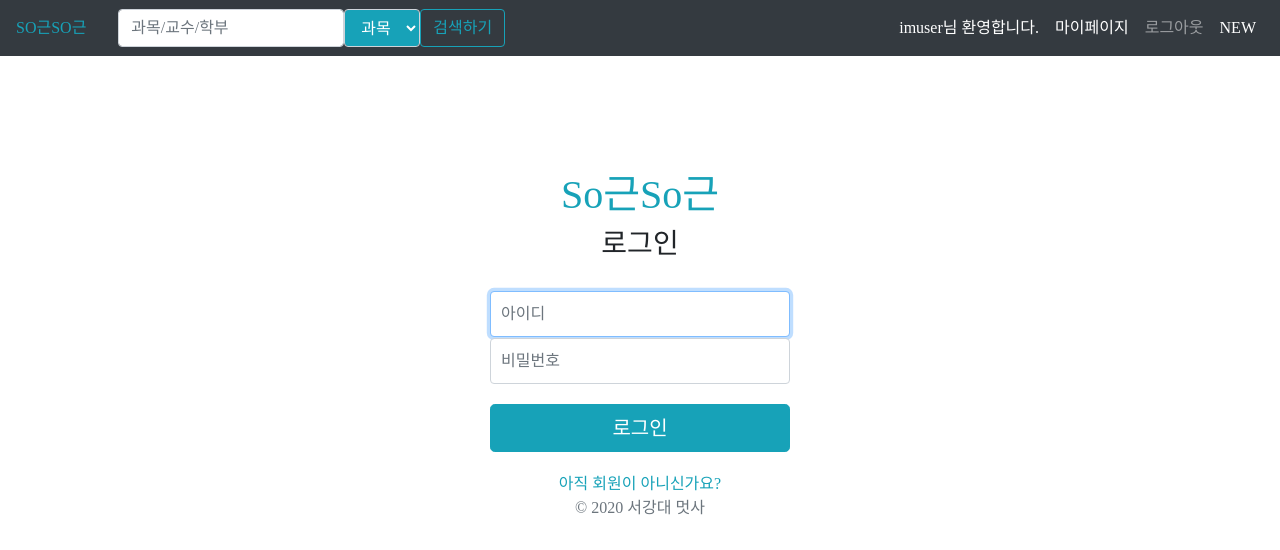
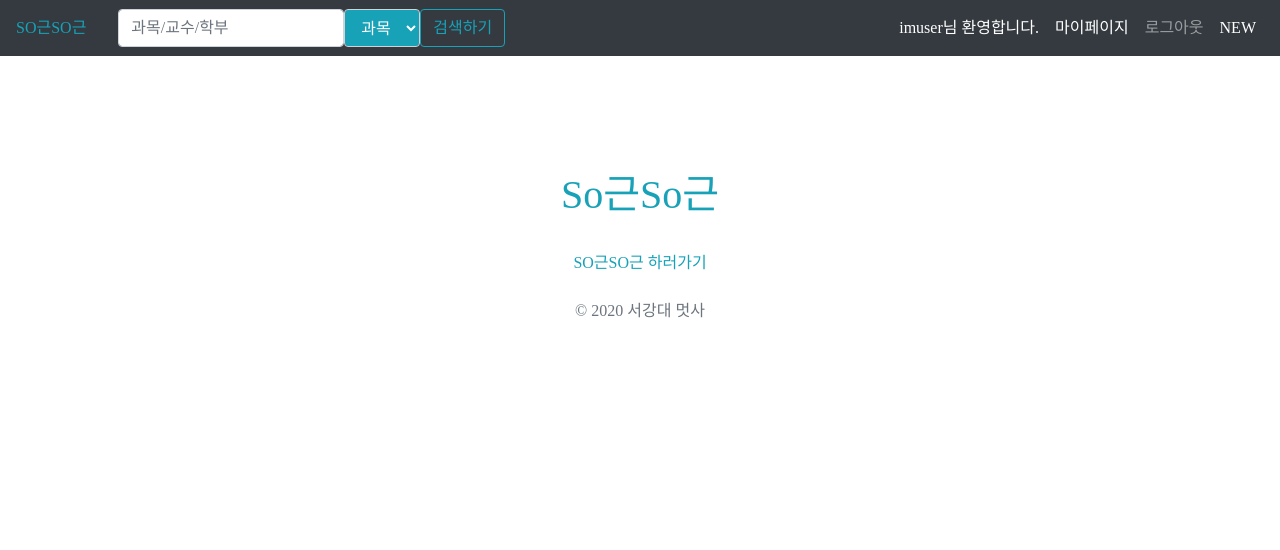
Before and after one commit to i-cluster/sgutest, a Django app: page / in a window 1280 px wide. Shown: the top 550 px of the page. Run offline with Django 3.2, Linux system fonts and the light colour scheme; a user stored in the database is signed in; some libraries are stand-ins or nearby versions; some web fonts are replaced.

Commit message:
mijeong udpate

```diff
--- a/sgapp/static/css/style.css
+++ b/sgapp/static/css/style.css
@@ -39,6 +39,10 @@ a{
 }
 a:hover{
     color: #17A2B8 !important;
+}
+
+a.main{
+    color: #17A2B8;
 }
 
 
--- a/sgapp/templates/sgapp/signin.html
+++ b/sgapp/templates/sgapp/signin.html
@@ -11,6 +11,11 @@
     <form class="form-signin" method="POST" action="">
     {% csrf_token %}
         <h1 class="mb-10 font-weight-normal text-center">So근So근</h1>
+        {% if user.is_authenticated %}
+        <br>
+        <a class="main" href="/home">SO근SO근 하러가기</a>
+        <br><br>
+        {% else %}
           <h3>로그인</h3>
           {% if error %}
           <p class="text-danger">{{ error }}</p>
@@ -21,6 +26,7 @@
           <input name="{{ f.password.html_name }}" type="password" id="{{ f.password.id_for_label }}" class="form-control" placeholder="비밀번호" required="">
           <input class="btn btn-lg btn-info btn-block input_btn" type="submit" value="로그인">
           <a class="bt-20 text-info" href="{% url 'signup'%}">아직 회원이 아니신가요?</a>
+        {% endif %}
         <p class="text-muted">© 2020 서강대 멋사</p>
     </form>
 </div>
```
Also changed, not shown: db.sqlite3. Lines whose indentation alone changed are shown as unchanged.
